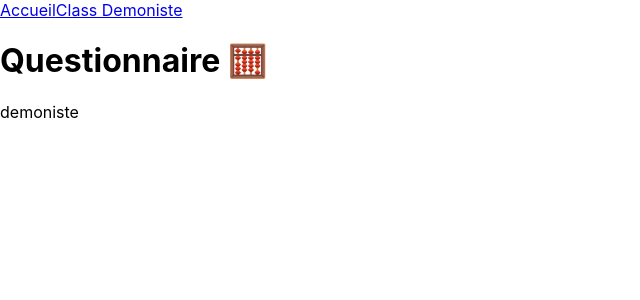
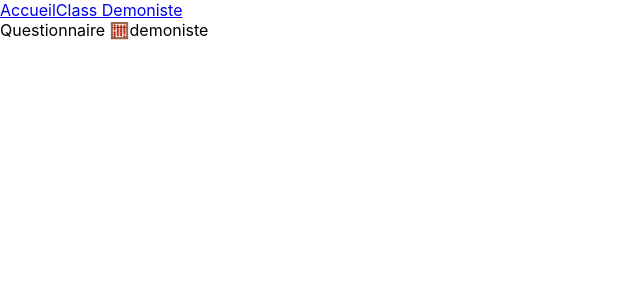
Before and after one commit to Alexandre-SandBox/ReactLA, a React (Create React App) app: page /class/demoniste in a window 1280 px wide. Shown: the top 300 px of the page, without its empty margins (0-640 px from the left). Built offline with nearby package versions, Linux system fonts and the light colour scheme.

Commit message:
add component styled

```diff
--- a/src/pages/Demoniste.jsx
+++ b/src/pages/Demoniste.jsx
@@ -2,12 +2,13 @@ import { useParams } from 'react-router-dom'
 import styled from 'styled-components'
 
 const CardLabel = styled.span``
+const Test = styled.span``
 function Demoniste() {
     const { classChoice } = useParams()
     console.log(classChoice);
     return (
         <div>
-            <h1>Questionnaire 🧮</h1>
+            <Test>Questionnaire 🧮</Test>
             <CardLabel>{ classChoice }</CardLabel>
         </div>
     )
```
